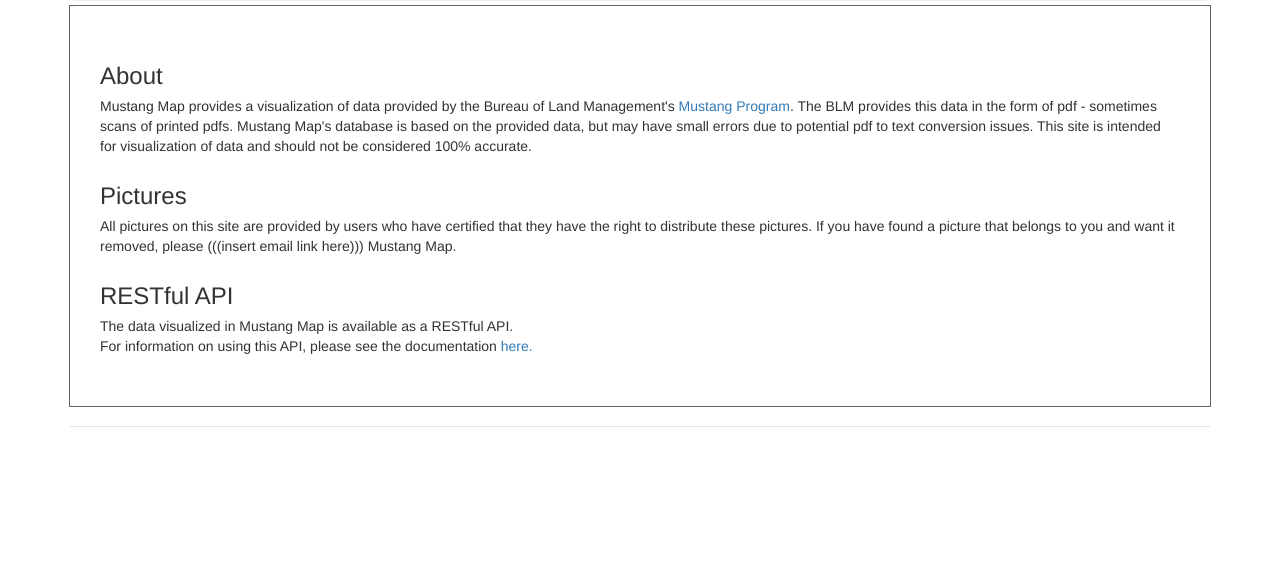
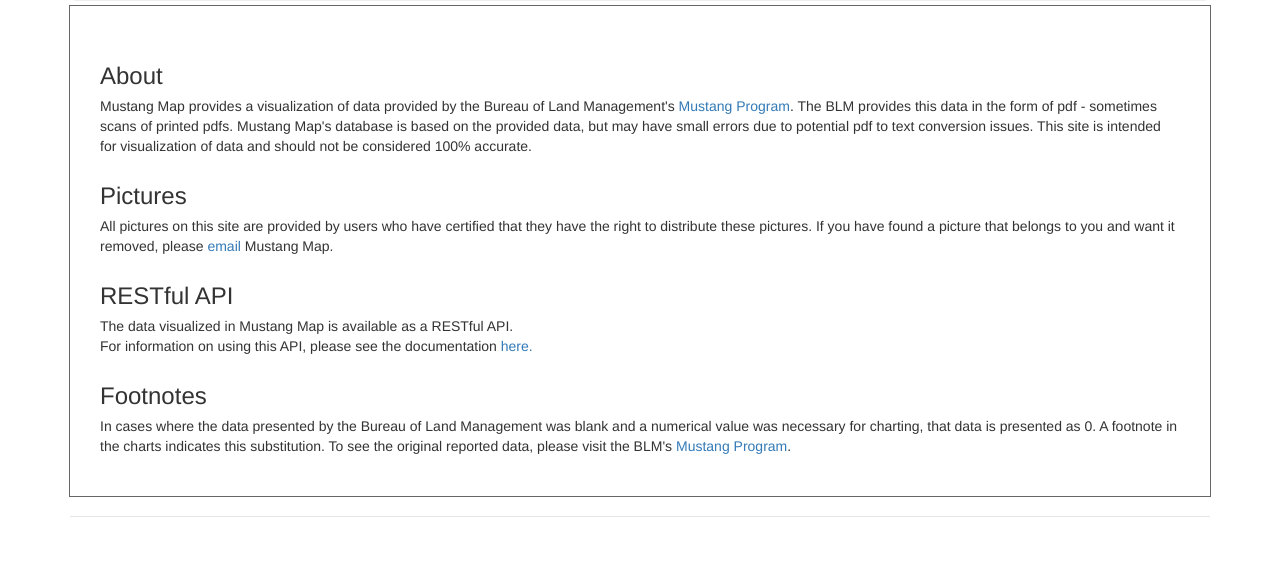
Before and after one commit to cholestria/MustangMap, a Flask app: page /about in a window 1280 px wide. Shown: the part 385-952 px from the top of the page. Before the commit the page ends 812 px from the top, so only its background shows below. Run offline with Flask 2, Linux system fonts and the light colour scheme; some libraries are stand-ins or nearby versions.

Commit message:
corrected about page to include links and footnote information

```diff
--- a/csvs/states_table.csv
+++ b/csvs/states_table.csv
@@ -1,11 +1,11 @@
 state_id,state_name,lat,long,zoom
 AZ,Arizona,34.3,-111.5,7
 CA,California,37.3,-120,5
-CO,Colorado,39,-105.5,6
+CO,Colorado,39.5,-107.5,7
 ES,Eastern States,,,
 ID,Idaho,45,-114.4,6
 MT,Montana ,46.5,-109,6
-NV,Nevada,39.4,-116.5,6
+NV,Nevada,38.7,-116.5,6
 NM,New Mexico,34.5,-106,7
 OR,Oregon ,43.5,-119.8,7
 UT,Utah,39.2,-111.3,7
--- a/static/styles/jumbotron-narrow.css
+++ b/static/styles/jumbotron-narrow.css
@@ -49,7 +49,7 @@
   background-size:contain;
 }
 .about-text {
-  height: 400px;
+  height: 100%;
   width: 100%;
   min-width: 300px;
   display: inline-block;
@@ -70,7 +70,7 @@
 #text-info-box {
   height: 400px;
   width: 100%;
-  min-width: 50px;
+  min-width: 310px;
   display: inline-block;
   background-color: white;
   outline: #666666 solid thin;
--- a/templates/about.html
+++ b/templates/about.html
@@ -19,17 +19,21 @@
   <div class="about-text">
     <h3>About</h3>
     <p>
-        Mustang Map provides a visualization of data provided by the Bureau of Land Management's <a href="">Mustang Program</a>. The BLM provides this data in the form of pdf - sometimes scans of printed pdfs. Mustang Map's database is based on the provided data, but may have small errors due to potential pdf to text conversion issues. This site is intended for visualization of data and should not be considered 100% accurate.
+        Mustang Map provides a visualization of data provided by the Bureau of Land Management's <a href="https://www.blm.gov/wo/st/en/prog/whbprogram/herd_management/Data.html">Mustang Program</a>. The BLM provides this data in the form of pdf - sometimes scans of printed pdfs. Mustang Map's database is based on the provided data, but may have small errors due to potential pdf to text conversion issues. This site is intended for visualization of data and should not be considered 100% accurate.
     </p>
     <h3>Pictures</h3>
     <p>
-        All pictures on this site are provided by users who have certified that they have the right to distribute these pictures. If you have found a picture that belongs to you and want it removed, please (((insert email link here))) Mustang Map.
+        All pictures on this site are provided by users who have certified that they have the right to distribute these pictures. If you have found a picture that belongs to you and want it removed, please <a href="mailto:olivia@oliviaknott.com?Subject=Picture%20Removal" target="_top">email</a> Mustang Map.
     </p>
       <h3>RESTful API</h3>
     <p>
         The data visualized in Mustang Map is available as a RESTful API.<br>
         For information on using this API, please see the documentation <a href="https://github.com/cholestria/MustangMap/tree/master/api_documentation" target="_blank">here.</a><br>
     </p>
+          <h3>Footnotes</h3>
+    <p>
+        In cases where the data presented by the Bureau of Land Management was blank and a numerical value was necessary for charting, that data is presented as 0. A footnote in the charts indicates this substitution. To see the original reported data, please visit the BLM's <a href="https://www.blm.gov/wo/st/en/prog/whbprogram/herd_management/Data.html">Mustang Program</a>.<br>
+    </p>
   </div>
 
 {% endblock %}
```
